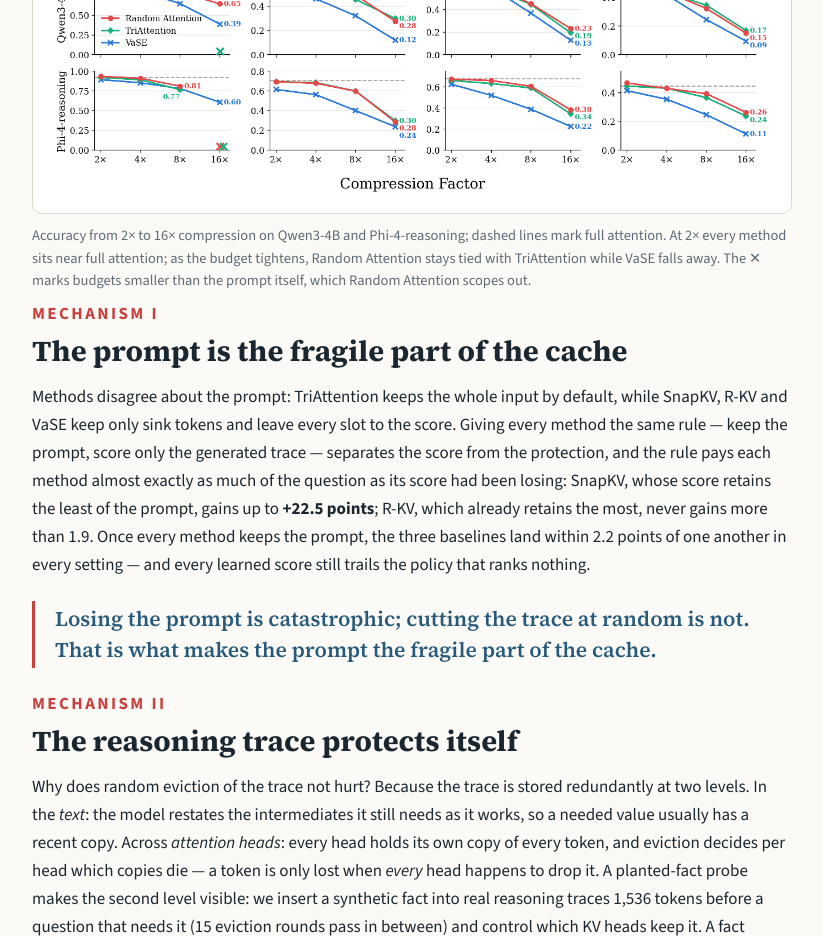
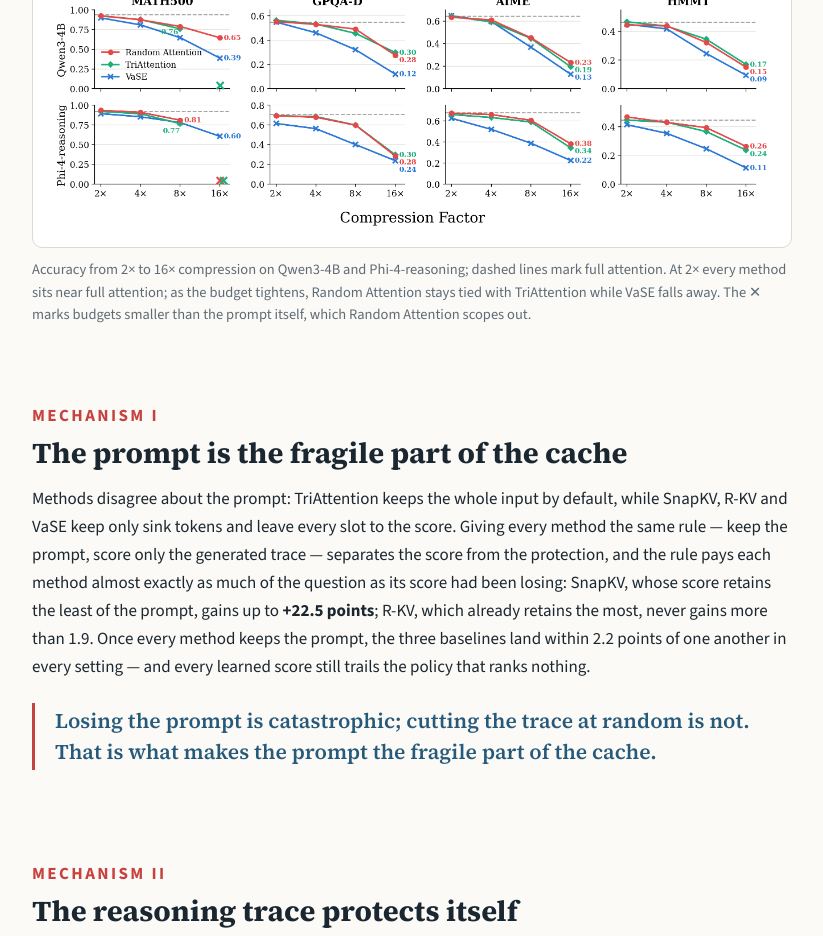
Before and after one commit to Arthur-Heng/Random-Attention-page, a plain HTML site: page index.html in a window 1280 px wide. Shown: the part 2794-3730 px from the top of the page, without its empty margins (228-1051 px from the left). Drawn offline with nearby package versions, Linux system fonts and the light colour scheme.

Commit message:
Uniform section gaps: padding instead of collapsing margins

```diff
--- a/index.html
+++ b/index.html
@@ -58,7 +58,7 @@ h1{font-family:var(--serif);font-weight:700;font-size:clamp(34px,5.4vw,52px);
 .btn.soon{border-color:var(--line);color:var(--muted);cursor:default;pointer-events:none}
 .eyebrow{font-size:17px;font-weight:700;letter-spacing:.14em;text-transform:uppercase;
          color:var(--red);margin:0 0 6px}
-section{margin:58px 0}
+section{margin:0;padding:34px 0}
 h2{font-family:var(--serif);font-weight:700;font-size:29px;line-height:1.2;
    margin:0 0 14px;text-wrap:balance}
 p{margin:0 0 16px}
```
